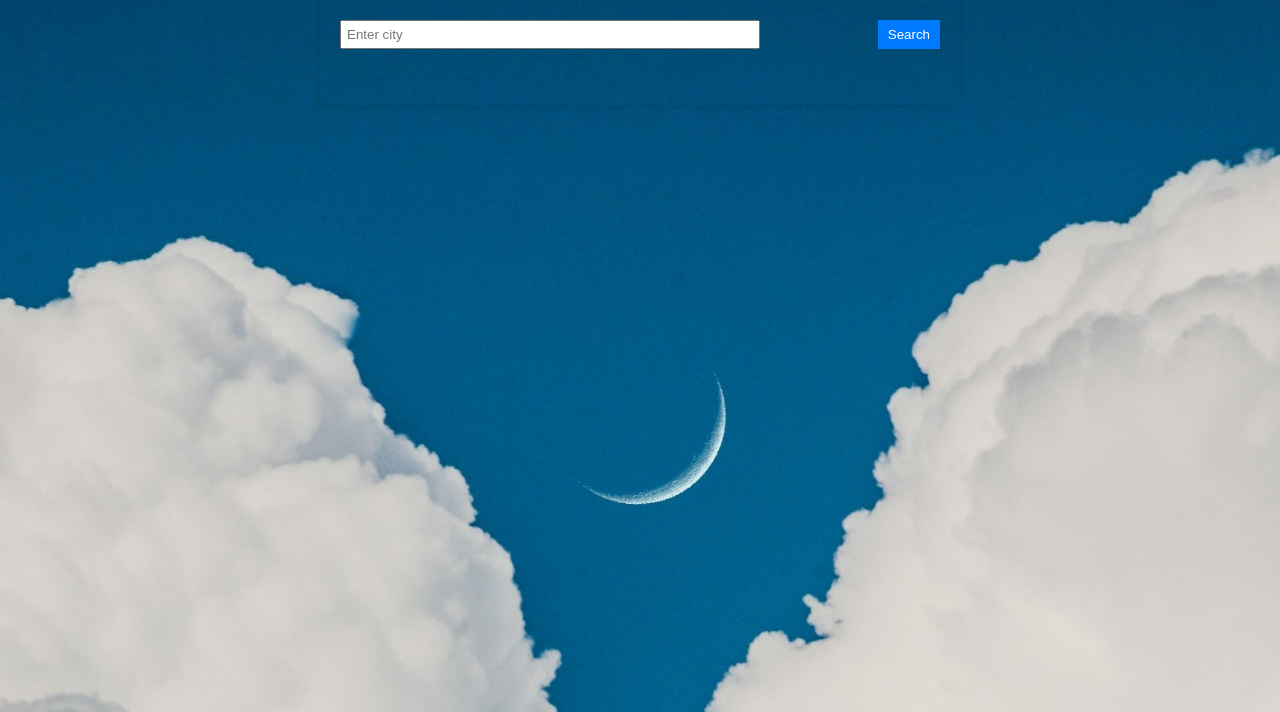
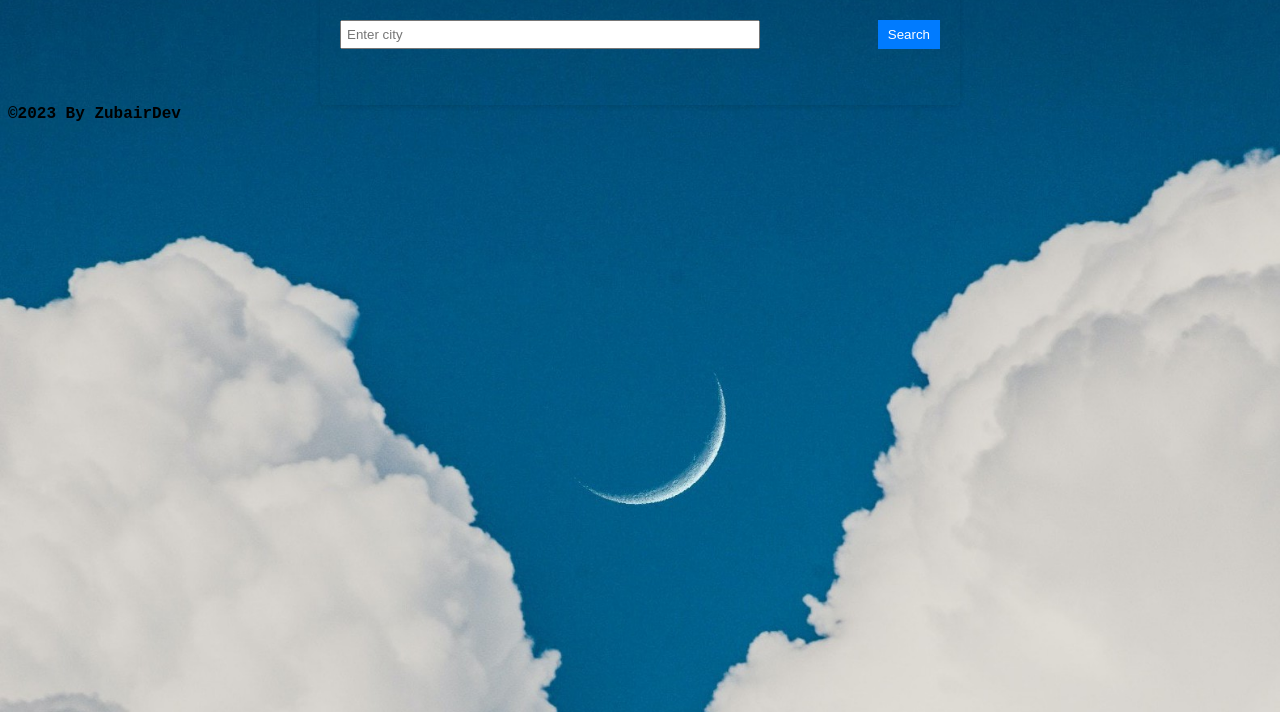
Before and after one commit to ZubairDev1/Weather-App, a plain HTML site: page index.html in a window 1280 px wide. Shown: the part 88-800 px from the top of the page. Drawn offline with Linux system fonts and the light colour scheme.

Commit message:
Update index.html

```diff
--- a/index.html
+++ b/index.html
@@ -20,6 +20,7 @@
         <p id="description"></p>
       </div>
     </div>
+    <footer>&copy;2023 By ZubairDev</footer>
     <script src="./script.js"></script>
   </body>
 </html>
```
